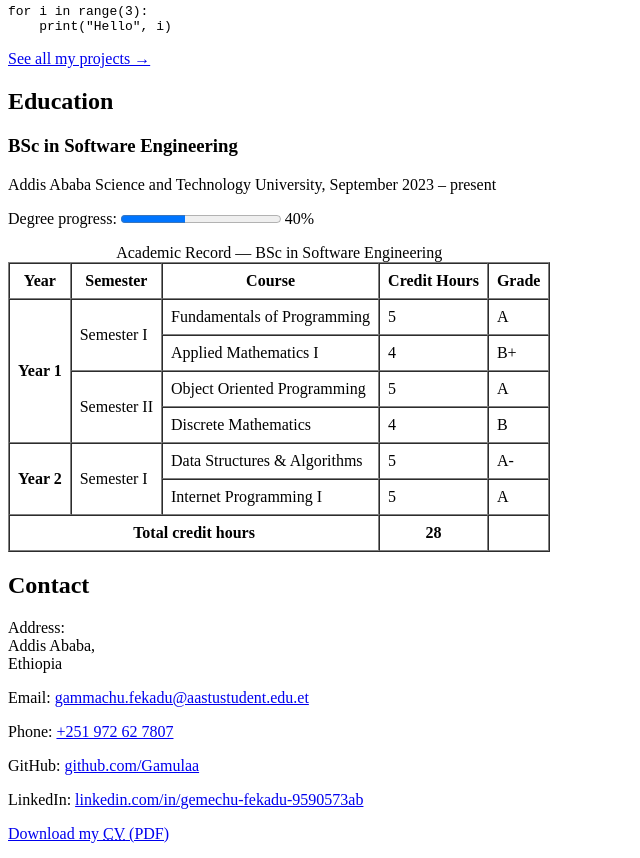
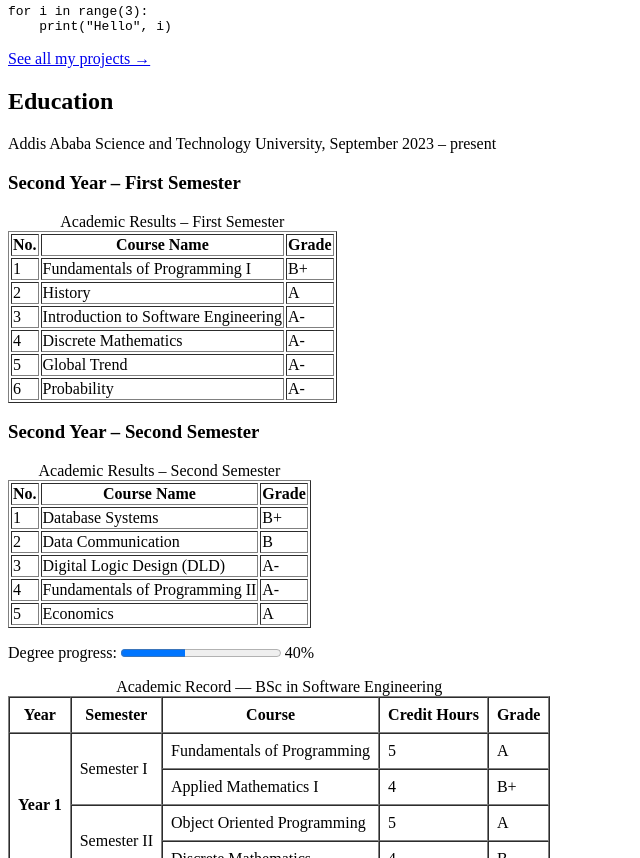
Before and after one commit to Gamulaa/portfolio, a plain HTML site: page index.html in a window 1280 px wide. Shown: the part 2440-3298 px from the top of the page, without its empty margins (0-640 px from the left). Drawn offline with Linux system fonts and the light colour scheme.

Commit message:
Add second year acedemic result

```diff
--- a/index.html
+++ b/index.html
@@ -234,20 +234,61 @@
         <p><a href="projects.html">See all my projects →</a></p>
       </section>
 
+
 <section id="education">
   <h2>Education</h2>
-        <h3>BSc in Software Engineering</h3>
-        <!-- Lab 13: Time -->
+
   <p>
     Addis Ababa Science and Technology University,
     <time datetime="2023-09">September 2023</time> – present
   </p>
+
+  <h3>Second Year – First Semester</h3>
+  <table border="1">
+    <caption>Academic Results – First Semester</caption>
+    <thead>
+      <tr>
+        <th scope="col">No.</th>
+        <th scope="col">Course Name</th>
+        <th scope="col">Grade</th>
+      </tr>
+    </thead>
+    <tbody>
+      <tr><td>1</td><td>Fundamentals of Programming I</td><td>B+</td></tr>
+      <tr><td>2</td><td>History</td><td>A</td></tr>
+      <tr><td>3</td><td>Introduction to Software Engineering</td><td>A-</td></tr>
+      <tr><td>4</td><td>Discrete Mathematics</td><td>A-</td></tr>
+      <tr><td>5</td><td>Global Trend</td><td>A-</td></tr>
+      <tr><td>6</td><td>Probability</td><td>A-</td></tr>
+    </tbody>
+  </table>
+
+  <h3>Second Year – Second Semester</h3>
+  <table border="1">
+    <caption>Academic Results – Second Semester</caption>
+    <thead>
+      <tr>
+        <th scope="col">No.</th>
+        <th scope="col">Course Name</th>
+        <th scope="col">Grade</th>
+      </tr>
+    </thead>
+    <tbody>
+      <tr><td>1</td><td>Database Systems</td><td>B+</td></tr>
+      <tr><td>2</td><td>Data Communication</td><td>B</td></tr>
+      <tr><td>3</td><td>Digital Logic Design (DLD)</td><td>A-</td></tr>
+      <tr><td>4</td><td>Fundamentals of Programming II</td><td>A-</td></tr>
+      <tr><td>5</td><td>Economics</td><td>A</td></tr>
+    </tbody>
+  </table>
 
   <!-- Lab 12: Progress -->
   <p>
     <label for="degree">Degree progress:</label>
     <progress id="degree" value="40" max="100">40%</progress> 40%
   </p>
+</section>
+
 
         <table border="1" cellpadding="8" cellspacing="0">
           <caption>
```
Lines whose indentation alone changed are shown as unchanged.
